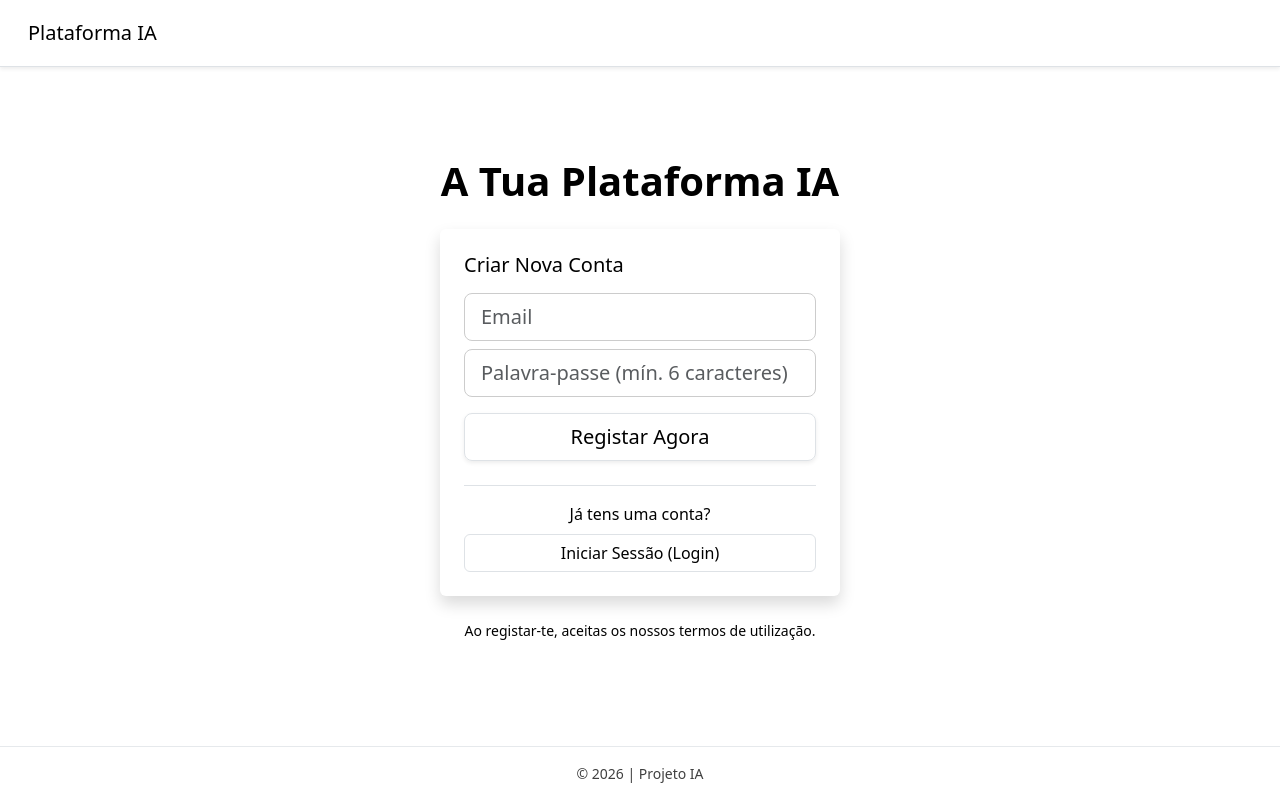
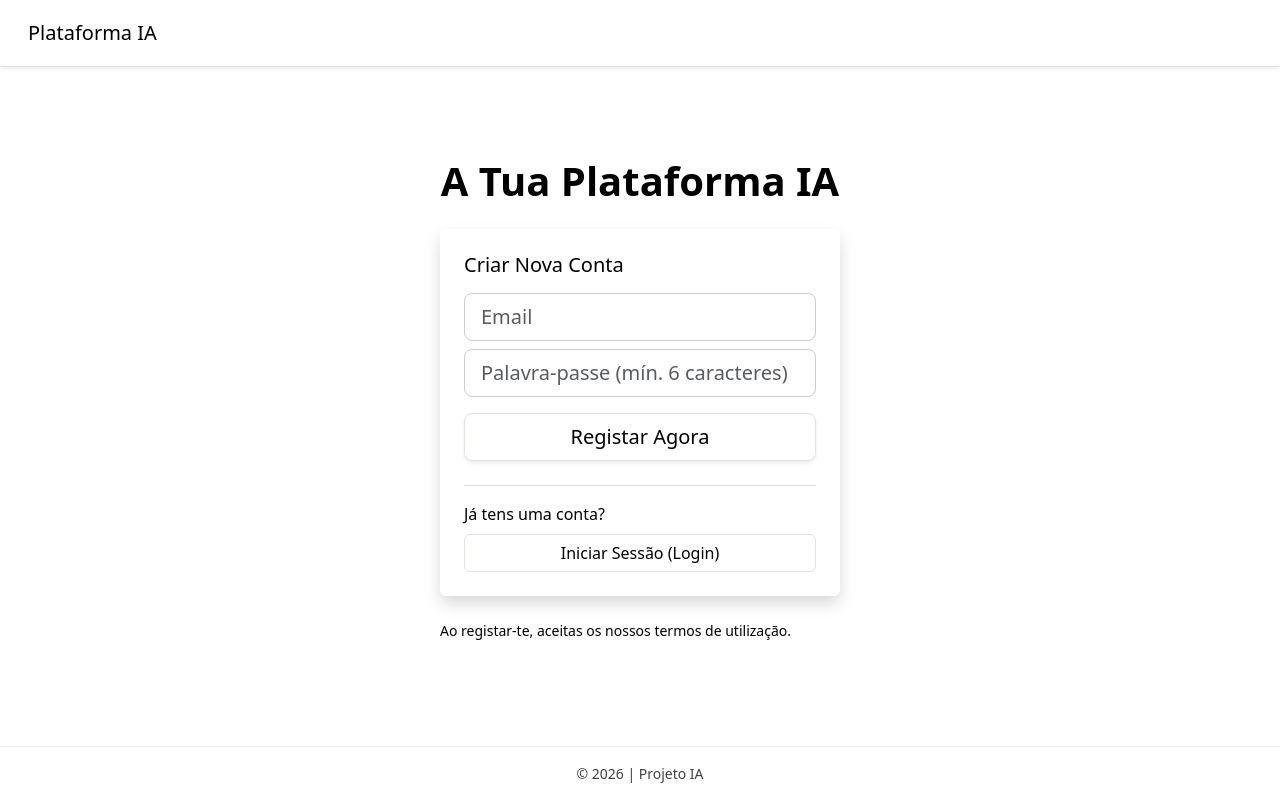
Before and after one commit to RossanaKK/projeto-ia, a React (Vite) app: page / in a window 1280 px wide. Built offline with nearby package versions, Linux system fonts and the light colour scheme; no server answers; the HTML template or start-up script is replaced by a standard one.

Commit message:
mudança em alguns parâmetros

```diff
--- a/src/App.tsx
+++ b/src/App.tsx
@@ -4,7 +4,6 @@ import { onAuthStateChanged } from "firebase/auth";
 import { auth } from "./config/firebase";
 import 'bootstrap/dist/css/bootstrap.min.css';
 import './styles/theme.css';
-
 import Login from './components/Login';
 import ChatScreen from './components/ChatScreen';
 import Dashboard from './components/Dashboard';
--- a/src/components/ChatScreen.tsx
+++ b/src/components/ChatScreen.tsx
@@ -1,7 +1,7 @@
 import { useState, useContext, useRef, useEffect } from 'react';
-import { useNavigate } from 'react-router-dom'; // Importação para navegação
-import { onAuthStateChanged } from 'firebase/auth'; // Importação do Firebase
-import { auth } from '../config/firebase'; // O teu ficheiro de configuração
+import { useNavigate } from 'react-router-dom';
+import { onAuthStateChanged } from 'firebase/auth';
+import { auth } from '../config/firebase';
 import { GoogleGenerativeAI } from '@google/generative-ai';
 import { ChatContext } from '../App';
 import Header from './Header';
--- a/src/styles/theme.css
+++ b/src/styles/theme.css
@@ -37,3 +37,8 @@
 
 .light-mode input { background-color: #ffffff !important; color: #000000 !important; border: 1px solid #ccc !important; }
 .dark-mode input, .blue-mode input { background-color: rgba(0,0,0,0.2) !important; color: #fff !important; border: 1px solid rgba(255,255,255,0.3) !important; }
+
+.card-body, .message-text, p {
+  white-space: pre-line !important;
+  text-align: left !important;
+}
```
